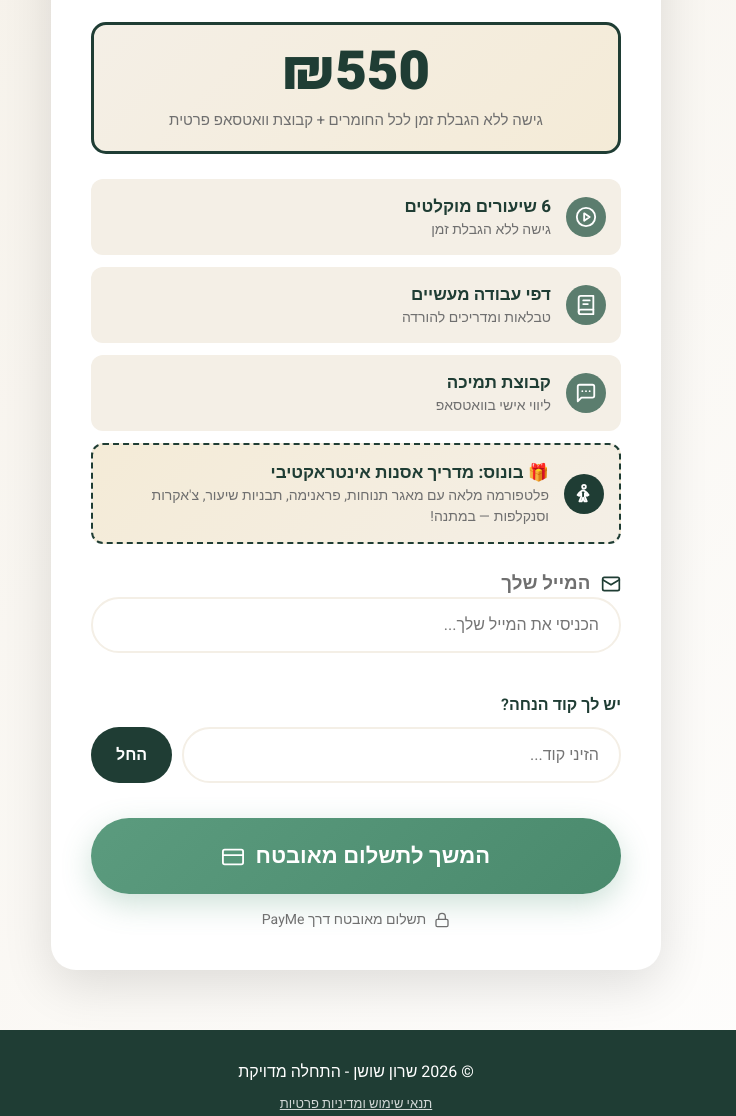
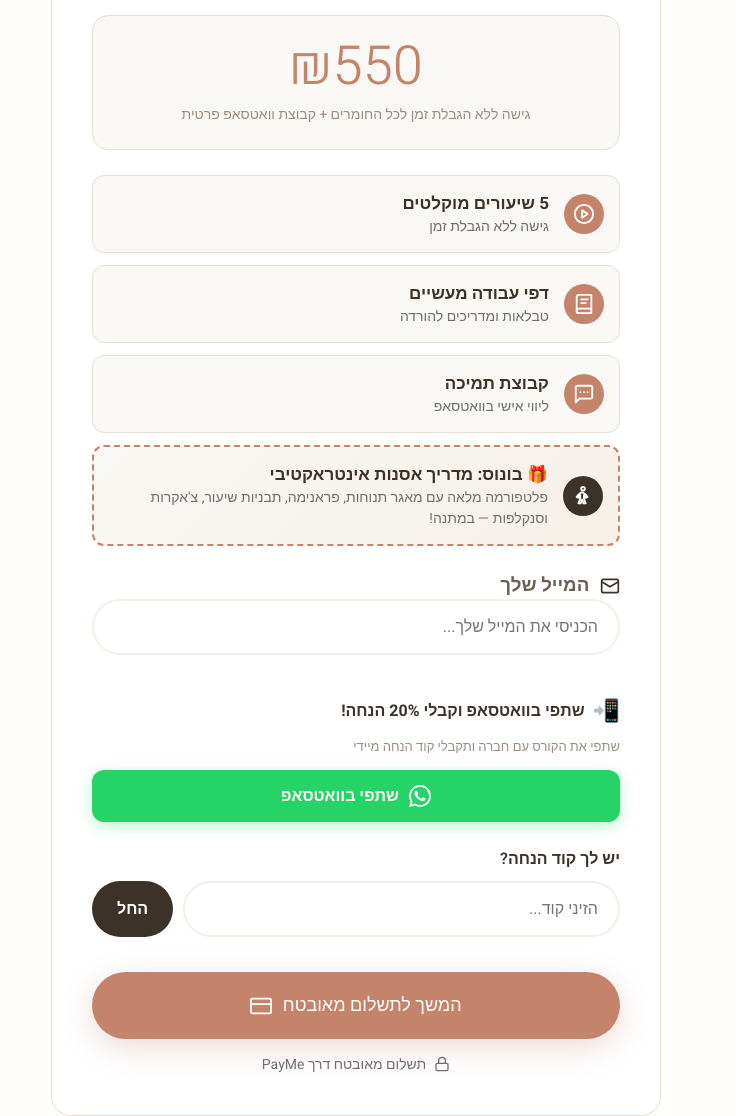
Before and after one commit to yogashushan-web/yoga-course, a website: page checkout/index.html in a window 1280 px wide. Shown: the part 280-1396 px from the top of the page, without its empty margins (284-1020 px from the left). Drawn offline with nearby package versions, Linux system fonts and the light colour scheme.

Commit message:
update to inclusive language and add WhatsApp share discount
- OG tags: 'מורות יוגה' → 'מורים ומורות יוגה בתחילת הדרך'
- Add WhatsApp share button on checkout for 20% discount (SHARE20)

Co-Authored-By: Claude Opus 4.6 (1M context) <noreply@anthropic.com>

```diff
--- a/checkout/index.html
+++ b/checkout/index.html
@@ -3,6 +3,16 @@
 <head>
     <meta charset="UTF-8">
     <meta name="viewport" content="width=device-width, initial-scale=1.0">
+
+    <!-- Microsoft Clarity -->
+    <script type="text/javascript">
+        (function(c,l,a,r,i,t,y){
+            c[a]=c[a]||function(){(c[a].q=c[a].q||[]).push(arguments)};
+            t=l.createElement(r);t.async=1;t.src="https://www.clarity.ms/tag/"+i;
+            y=l.getElementsByTagName(r)[0];y.parentNode.insertBefore(t,y);
+        })(window, document, "clarity", "script", "w3rt32hcdo");
+    </script>
+
     <title>רכישת הקורס - התחלה מדויקת</title>
     <link href="https://fonts.googleapis.com/css2?family=Heebo:wght@300;400;600;700;900&display=swap" rel="stylesheet">
     <script src="https://cdn.jsdelivr.net/npm/@supabase/supabase-js@2"></script>
@@ -29,13 +39,13 @@
         * { margin: 0; padding: 0; box-sizing: border-box; }
         body {
             font-family: 'Heebo', sans-serif;
-            background: linear-gradient(135deg, #F4EFE6 0%, #FFFFFF 100%);
-            color: #6F6F6F;
+            background: #FFFDF9;
+            color: #6B5E52;
             min-height: 100vh;
         }
 
         .hero {
-            background: linear-gradient(rgba(31, 61, 52, 0.4), rgba(21, 40, 31, 0.5)), url('yoga-outdoor-2.jpg');
+            background: linear-gradient(rgba(61, 50, 40, 0.55), rgba(61, 50, 40, 0.7)), url('yoga-outdoor-2.jpg');
             background-size: cover;
             background-position: center center;
             color: white;
@@ -44,8 +54,8 @@
         }
 
         .hero-icon { font-size: 60px; margin-bottom: 20px; }
-        .hero h1 { font-size: 42px; font-weight: 900; margin-bottom: 15px; }
-        .hero p { font-size: 20px; opacity: 0.95; max-width: 600px; margin: 0 auto; }
+        .hero h1 { font-size: 38px; font-weight: 300; margin-bottom: 15px; letter-spacing: 1px; }
+        .hero p { font-size: 18px; opacity: 0.95; max-width: 600px; margin: 0 auto; font-weight: 300; }
 
         .container {
             max-width: 650px;
@@ -55,21 +65,21 @@
 
         .card {
             background: white;
-            border-radius: 25px;
+            border-radius: 20px;
             padding: 40px;
-            box-shadow: 0 15px 50px rgba(0,0,0,0.12);
+            border: 1px solid #E8DFD0;
             margin-bottom: 20px;
             text-align: center;
         }
 
-        .card h2 { font-size: 28px; font-weight: 900; color: #1F3D34; margin-bottom: 25px; }
+        .card h2 { font-size: 28px; font-weight: 300; color: #3D3228; margin-bottom: 25px; }
 
         .price-display {
-            background: linear-gradient(135deg, #F4EFE6, #F4EBD7);
-            padding: 20px;
-            border-radius: 15px;
+            background: #FAF8F4;
+            padding: 24px;
+            border-radius: 16px;
             margin: 25px 0;
-            border: 3px solid #1F3D34;
+            border: 1px solid #E8DFD0;
         }
 
         .original-price {
@@ -81,12 +91,12 @@
 
         .current-price {
             font-size: 54px;
-            font-weight: 900;
-            color: #1F3D34;
+            font-weight: 300;
+            color: #C4846C;
             line-height: 1;
         }
 
-        .price-note { font-size: 15px; color: #6F6F6F; margin-top: 10px; }
+        .price-note { font-size: 14px; color: #9B8E82; margin-top: 10px; }
 
         .discount-section {
             margin: 25px 0;
@@ -97,7 +107,7 @@
             display: block;
             font-size: 16px;
             font-weight: 600;
-            color: #1F3D34;
+            color: #3D3228;
             margin-bottom: 10px;
         }
 
@@ -116,11 +126,11 @@
             text-transform: uppercase;
         }
 
-        .discount-input:focus { outline: none; border-color: #1F3D34; }
+        .discount-input:focus { outline: none; border-color: #3D3228; }
 
         .apply-btn {
             padding: 14px 25px;
-            background: #1F3D34;
+            background: #3D3228;
             color: white;
             border: none;
             border-radius: 50px;
@@ -152,15 +162,16 @@
             align-items: center;
             gap: 15px;
             padding: 15px;
-            background: #F4EFE6;
+            background: #FAF8F4;
             border-radius: 12px;
             margin-bottom: 12px;
+            border: 1px solid #E8DFD0;
         }
 
         .feature-icon {
             width: 40px;
             height: 40px;
-            background: #5B7D6E;
+            background: #C4846C;
             border-radius: 50%;
             display: flex;
             align-items: center;
@@ -171,35 +182,35 @@
         }
 
         .feature-text { flex: 1; }
-        .feature-text h3 { font-size: 17px; font-weight: 700; color: #1F3D34; }
+        .feature-text h3 { font-size: 17px; font-weight: 700; color: #3D3228; }
         .feature-text p { font-size: 14px; color: #6F6F6F; }
 
         .pay-btn {
             width: 100%;
-            padding: 22px;
-            background: linear-gradient(135deg, #5B9B7E, #4A8A6D);
+            padding: 20px;
+            background: #C4846C;
             color: white;
             border: none;
-            border-radius: 60px;
+            border-radius: 50px;
             font-family: 'Heebo', sans-serif;
-            font-size: 22px;
-            font-weight: 900;
+            font-size: 18px;
+            font-weight: 500;
             cursor: pointer;
             transition: all 0.3s ease;
-            box-shadow: 0 10px 30px rgba(91,155,126,0.3);
+            box-shadow: 0 8px 30px rgba(196,132,108,0.3);
             margin-top: 10px;
         }
 
         .pay-btn:hover {
-            transform: translateY(-3px);
-            box-shadow: 0 15px 40px rgba(91,155,126,0.5);
-            background: linear-gradient(135deg, #6AAE91, #5B9B7E);
+            transform: translateY(-2px);
+            box-shadow: 0 12px 36px rgba(196,132,108,0.4);
+            background: #A96B54;
         }
         .pay-btn:disabled { opacity: 0.7; cursor: not-allowed; transform: none; }
 
         .security { display: flex; align-items: center; justify-content: center; gap: 8px; margin-top: 15px; color: #6F6F6F; font-size: 14px; }
 
-        footer { background: #1F3D34; color: white; padding: 30px 20px; text-align: center; }
+        footer { background: #F5F0E8; color: #6B5E52; padding: 30px 20px; text-align: center; border-top: 1px solid #E8DFD0; }
     </style>
 </head>
 <body>
@@ -223,7 +234,7 @@
                 <div class="feature-item">
                     <div class="feature-icon"><svg width="22" height="22" viewBox="0 0 24 24" fill="none" stroke="white" stroke-width="2" stroke-linecap="round" stroke-linejoin="round"><circle cx="12" cy="12" r="10"/><polygon points="10 8 16 12 10 16 10 8"/></svg></div>
                     <div class="feature-text">
-                        <h3>6 שיעורים מוקלטים</h3>
+                        <h3>5 שיעורים מוקלטים</h3>
                         <p>גישה ללא הגבלת זמן</p>
                     </div>
                 </div>
@@ -241,8 +252,8 @@
                         <p>ליווי אישי בוואטסאפ</p>
                     </div>
                 </div>
-                <div class="feature-item" style="background: linear-gradient(135deg, #F4EBD7, #F4EFE6); border: 2px dashed #1F3D34;">
-                    <div class="feature-icon" style="background: #1F3D34;"><svg width="22" height="22" viewBox="0 0 24 24" fill="none" stroke="white" stroke-width="2" stroke-linecap="round" stroke-linejoin="round"><circle cx="12" cy="4" r="2"/><path d="M12 8c-3 0-5 2-7 5l2 1 2-3v4l-2 5h2.5l1.5-4 1.5 4H15l-2-5v-4l2 3 2-1c-2-3-4-5-7-5z"/></svg></div>
+                <div class="feature-item" style="background: linear-gradient(135deg, #FAF8F4, #F5F0E8); border: 2px dashed #C4846C;">
+                    <div class="feature-icon" style="background: #3D3228;"><svg width="22" height="22" viewBox="0 0 24 24" fill="none" stroke="white" stroke-width="2" stroke-linecap="round" stroke-linejoin="round"><circle cx="12" cy="4" r="2"/><path d="M12 8c-3 0-5 2-7 5l2 1 2-3v4l-2 5h2.5l1.5-4 1.5 4H15l-2-5v-4l2 3 2-1c-2-3-4-5-7-5z"/></svg></div>
                     <div class="feature-text">
                         <h3>🎁 בונוס: מדריך אסנות אינטראקטיבי</h3>
                         <p>פלטפורמה מלאה עם מאגר תנוחות, פראנימה, תבניות שיעור, צ'אקרות וסנקלפות — במתנה!</p>
@@ -252,8 +263,28 @@
 
             <!-- מייל -->
             <div class="discount-section">
-                <h3><svg width="20" height="20" viewBox="0 0 24 24" fill="none" stroke="#1F3D34" stroke-width="2" stroke-linecap="round" stroke-linejoin="round" style="vertical-align: middle; margin-left: 6px;"><rect x="2" y="4" width="20" height="16" rx="2"/><path d="M22 7l-10 6L2 7"/></svg> המייל שלך</h3>
+                <h3><svg width="20" height="20" viewBox="0 0 24 24" fill="none" stroke="#3D3228" stroke-width="2" stroke-linecap="round" stroke-linejoin="round" style="vertical-align: middle; margin-left: 6px;"><rect x="2" y="4" width="20" height="16" rx="2"/><path d="M22 7l-10 6L2 7"/></svg> המייל שלך</h3>
                 <input type="email" id="buyerEmail" class="discount-input" placeholder="הכניסי את המייל שלך..." required style="width: 100%; margin-bottom: 15px;" />
+            </div>
+
+            <!-- שיתוף לקבלת הנחה -->
+            <div class="discount-section" id="shareSection">
+                <label style="display:flex;align-items:center;gap:8px;font-size:16px;font-weight:700;color:#3D3228;">
+                    <span style="font-size:22px">📲</span> שתפי בוואטסאפ וקבלי 20% הנחה!
+                </label>
+                <p style="font-size:13px;color:#9B8E82;margin:6px 0 12px;line-height:1.6;">שתפי את הקורס עם חברה ותקבלי קוד הנחה מיידי</p>
+                <button onclick="shareAndDiscount()" id="shareBtn"
+                    style="width:100%;padding:14px;border:none;border-radius:12px;background:#25D366;color:#FFF;font-family:'Heebo',sans-serif;font-size:16px;font-weight:700;cursor:pointer;display:flex;align-items:center;justify-content:center;gap:10px;transition:all 0.3s ease;box-shadow:0 4px 15px rgba(37,211,102,0.3);"
+                    onmouseenter="this.style.transform='translateY(-2px)';this.style.boxShadow='0 8px 25px rgba(37,211,102,0.4)'"
+                    onmouseleave="this.style.transform='translateY(0)';this.style.boxShadow='0 4px 15px rgba(37,211,102,0.3)'">
+                    <svg width="22" height="22" viewBox="0 0 24 24" fill="white"><path d="M17.472 14.382c-.297-.149-1.758-.867-2.03-.967-.273-.099-.471-.148-.67.15-.197.297-.767.966-.94 1.164-.173.199-.347.223-.644.075-.297-.15-1.255-.463-2.39-1.475-.883-.788-1.48-1.761-1.653-2.059-.173-.297-.018-.458.13-.606.134-.133.298-.347.446-.52.149-.174.198-.298.298-.497.099-.198.05-.371-.025-.52-.075-.149-.669-1.612-.916-2.207-.242-.579-.487-.5-.669-.51-.173-.008-.371-.01-.57-.01-.198 0-.52.074-.792.372-.272.297-1.04 1.016-1.04 2.479 0 1.462 1.065 2.875 1.213 3.074.149.198 2.096 3.2 5.077 4.487.709.306 1.262.489 1.694.625.712.227 1.36.195 1.871.118.571-.085 1.758-.719 2.006-1.413.248-.694.248-1.289.173-1.413-.074-.124-.272-.198-.57-.347m-5.421 7.403h-.004a9.87 9.87 0 01-5.031-1.378l-.361-.214-3.741.982.998-3.648-.235-.374a9.86 9.86 0 01-1.51-5.26c.001-5.45 4.436-9.884 9.888-9.884 2.64 0 5.122 1.03 6.988 2.898a9.825 9.825 0 012.893 6.994c-.003 5.45-4.437 9.884-9.885 9.884m8.413-18.297A11.815 11.815 0 0012.05 0C5.495 0 .16 5.335.157 11.892c0 2.096.547 4.142 1.588 5.945L.057 24l6.305-1.654a11.882 11.882 0 005.683 1.448h.005c6.554 0 11.89-5.335 11.893-11.893a11.821 11.821 0 00-3.48-8.413z"/></svg>
+                    שתפי בוואטסאפ
+                </button>
+                <div id="shareSuccess" style="display:none;margin-top:12px;text-align:center;">
+                    <div style="background:#d4edda;color:#155724;padding:12px 16px;border-radius:10px;font-size:14px;font-weight:600;">
+                        ✅ תודה ששיתפת! קוד ההנחה שלך: <span id="shareDiscountCode" style="font-size:18px;letter-spacing:2px;"></span>
+                    </div>
+                </div>
             </div>
 
             <!-- קוד הנחה -->
@@ -303,6 +334,26 @@
         const BASE_PRICE = 550;
         let finalPrice = 550;
         let appliedCode = null;
+        const SHARE_CODE = 'SHARE20';
+
+        function shareAndDiscount() {
+            const shareText = 'היי, ראיתי קורס למורים ומורות יוגה בתחילת הדרך שנראה שווה — 5 שיעורים לחיזוק הביטחון בהוראה 🧘‍♀️\nhttps://landingpageyogac.netlify.app';
+            const whatsappUrl = 'https://api.whatsapp.com/send?text=' + encodeURIComponent(shareText);
+            window.open(whatsappUrl, '_blank');
+
+            // Show discount code after sharing
+            setTimeout(() => {
+                document.getElementById('shareSuccess').style.display = 'block';
+                document.getElementById('shareDiscountCode').textContent = SHARE_CODE;
+                document.getElementById('shareBtn').style.background = '#1F3D34';
+                document.getElementById('shareBtn').innerHTML = '✓ שותף בהצלחה!';
+                document.getElementById('shareBtn').disabled = true;
+
+                // Auto-fill the discount code
+                document.getElementById('discountCode').value = SHARE_CODE;
+                applyDiscount();
+            }, 2000);
+        }
 
         async function applyDiscount() {
             const code = document.getElementById('discountCode').value.trim().toUpperCase();
```
Also changed, not shown: landing/index.html (+4 -4 lines).
